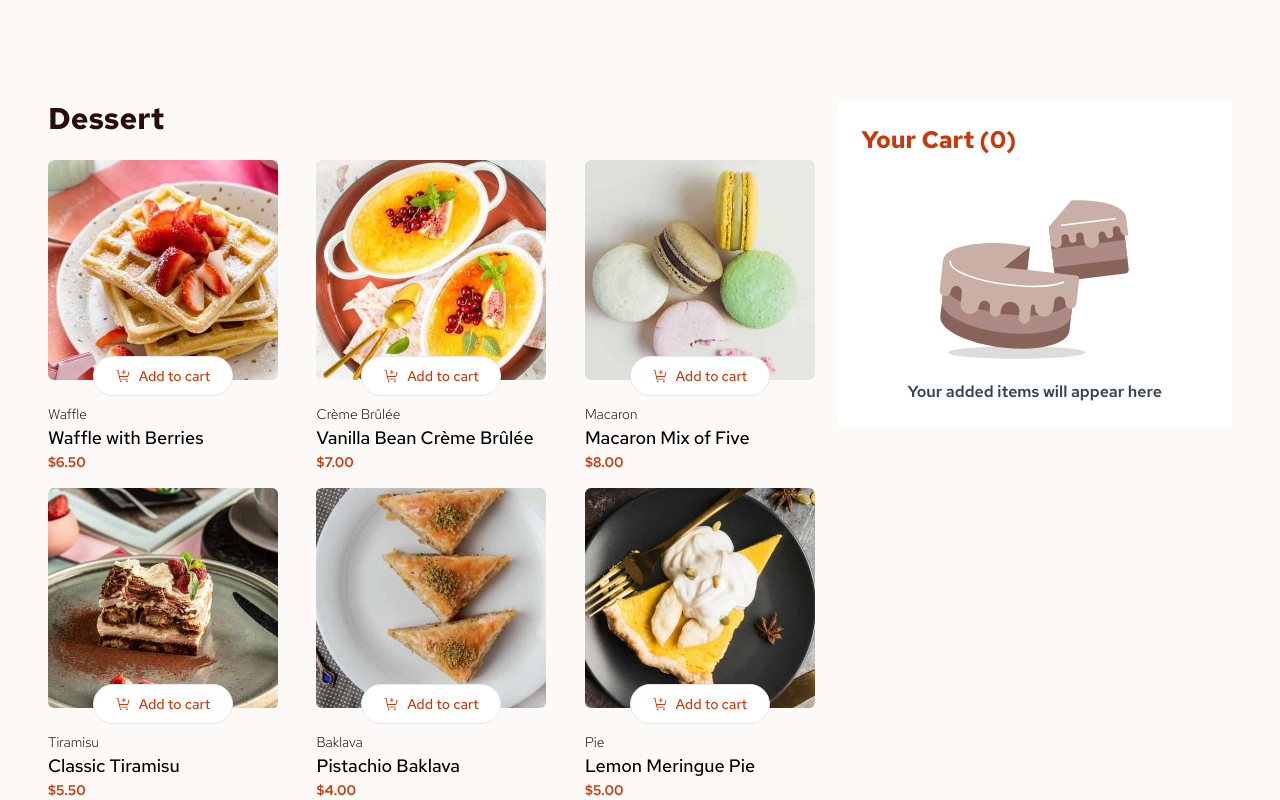
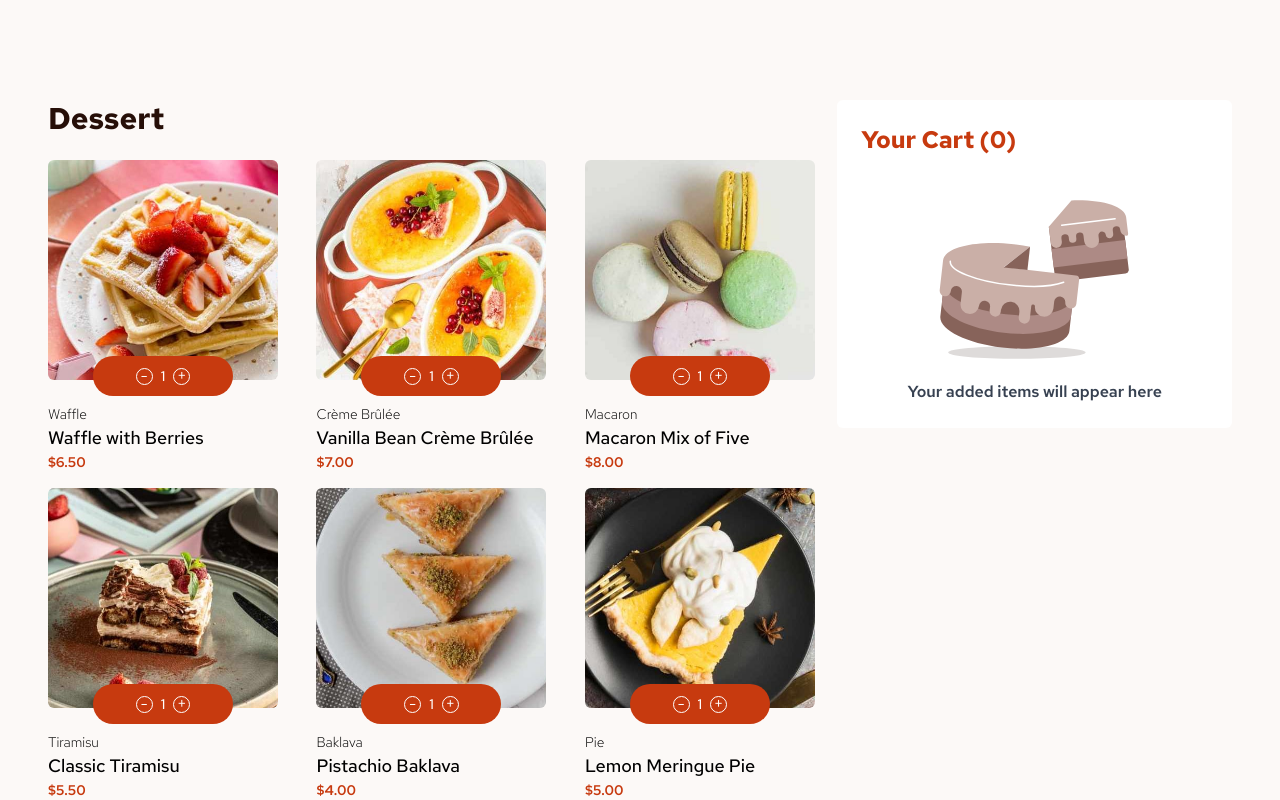
Before and after one commit to kalejaiyeoluwadara/desserts, a Next.js app: page / in a window 1280 px wide. Shown: the top 800 px of the page. Built offline with nearby package versions, Linux system fonts and the light colour scheme.

Commit message:
add to cart functionality

```diff
--- /dev/null
+++ b/app/components/AddToCart.tsx
@@ -0,0 +1,30 @@
+import { cart, decrease_count, increase_count } from "@/icons/icons";
+import Image from "next/image";
+import React from "react";
+interface Props {
+  name: string;
+}
+function AddToCart({ name }: Props) {
+  return (
+    <>
+      {true ? (
+        <div className="w-[140px] z-20 cursor-pointer bg-red text-white absolute -bottom-4 h-[40px] flex-center gap-2 rounded-[99px] ">
+          <div className="border-[1px]  cursor-pointer hover:text-red h-[17px] flex-center w-[17px] border-white rounded-full p-[3px] ">
+            -
+          </div>
+          <p className="text-white text-sm font-medium">1</p>
+          <div className="border-[1px]  cursor-pointer hover:text-red h-[17px] flex-center w-[17px] border-white rounded-full p-[3px] ">
+            +
+          </div>
+        </div>
+      ) : (
+        <div className="w-[140px] z-20 hover:border-red cursor-pointer   bg-white absolute -bottom-4 h-[40px] flex-center gap-2 rounded-[99px] border">
+          <Image src={cart} alt="cart" width={15} height={15} />
+          <p className="text-red text-sm font-medium">Add to cart</p>
+        </div>
+      )}
+    </>
+  );
+}
+
+export default AddToCart;
--- a/app/components/Card.tsx
+++ b/app/components/Card.tsx
@@ -2,6 +2,7 @@ import { cart, thumb } from "@/icons/icons";
 import Image from "next/image";
 import React from "react";
 import { ImageProp } from "./MenuList";
+import AddToCart from "./AddToCart";
 
 interface CardProps {
   image: ImageProp;
@@ -21,10 +22,7 @@ function Card({ image, name, category, price }: CardProps) {
           className="object-cover w-full h-full rounded-md"
           alt={name}
         />
-        <div className="w-[140px] z-20 hover:border-red cursor-pointer hover:text-white  bg-white absolute -bottom-4 h-[40px] flex-center gap-2 rounded-[99px] border">
-          <Image src={cart} alt="cart" width={15} height={15} />
-          <p className="text-red text-sm font-medium">Add to cart</p>
-        </div>
+        <AddToCart name={name} />
       </div>
       <div className="mt-6">
         <h3 className="text-sm font-light">{category}</h3>
--- a/icons/icons.ts
+++ b/icons/icons.ts
@@ -3,5 +3,15 @@ import thumb from "@/public/assets/images/image-baklava-desktop.jpg";
 import cabbage from "@/public/assets/images/icon-carbon-neutral.svg";
 import cancel from "@/public/assets/images/icon-remove-item.svg";
 import empty_cart from "@/public/assets/images/illustration-empty-cart.svg";
+import increase_count from "@/public/assets/images/icon-increment-quantity.svg";
+import decrease_count from "@/public/assets/images/icon-decrement-quantity.svg";
 
-export { cart, thumb, cancel, cabbage, empty_cart };
+export {
+  cart,
+  thumb,
+  cancel,
+  cabbage,
+  empty_cart,
+  increase_count,
+  decrease_count,
+};
```
